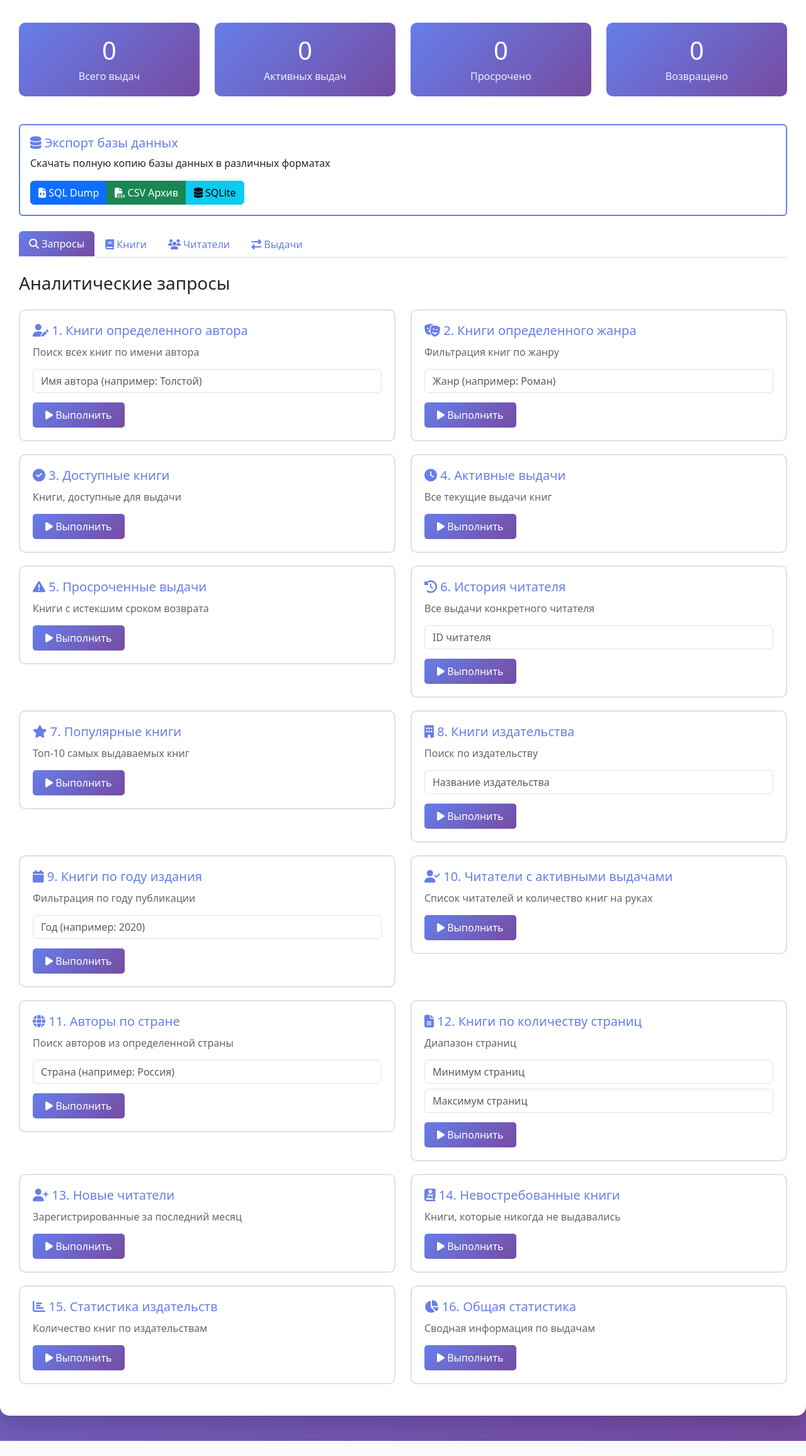
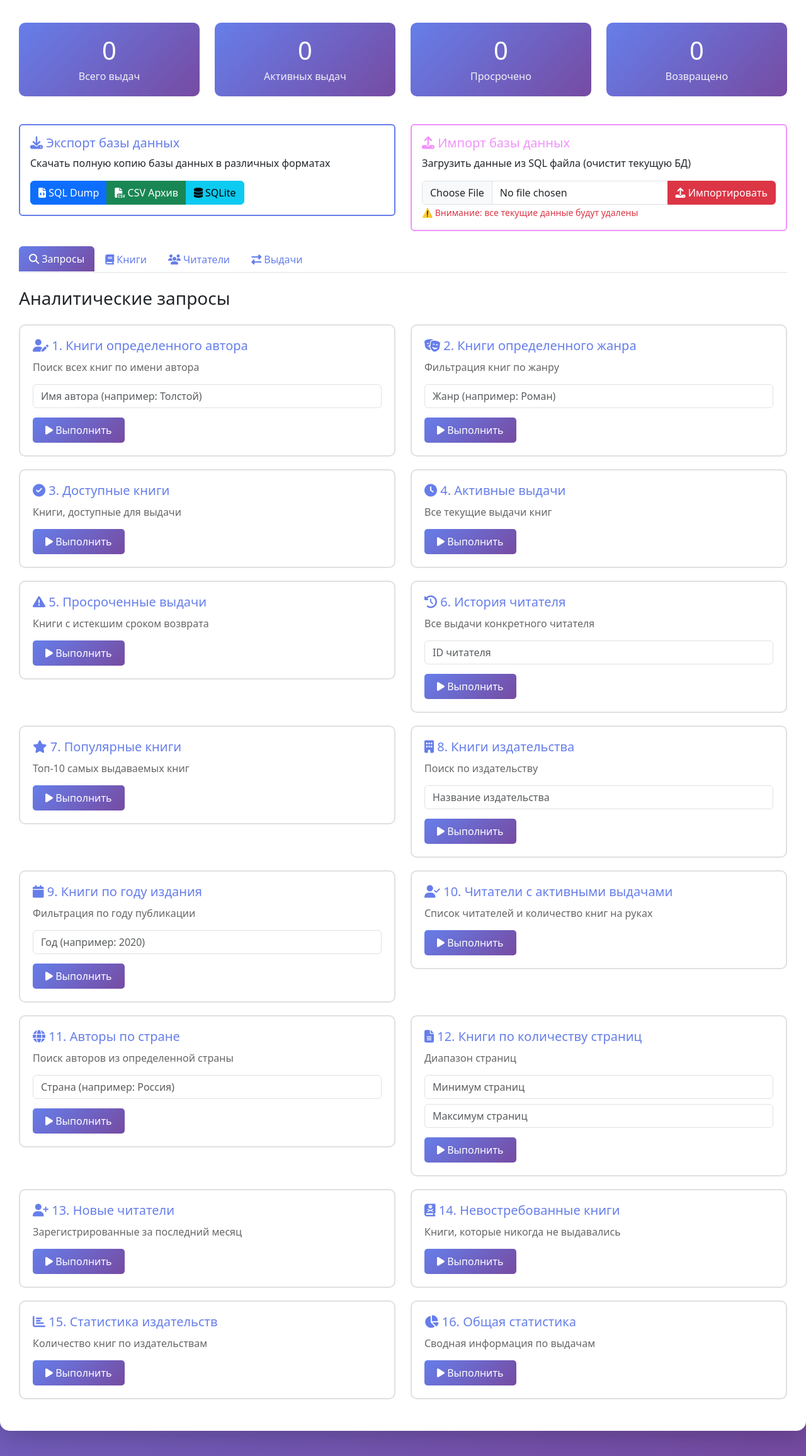
Before and after one commit to Jumango1/library-information-system-, a Flask app: page / in a window 1280 px wide. Shown: the part 197-2509 px from the top of the page at 63% size. Before the commit the page ends 2485 px from the top, so only its background shows below. Run offline with Flask 3, Linux system fonts and the light colour scheme; data that the repository does not hold is empty.

Commit message:
Добавлены функции управления БД и выдачами
- Импорт БД из SQL файла через веб-интерфейс
- Кнопка возврата книги в журнале выдач
- Автоматический пересчет статистики после возврата
- Предупреждение о просрочке при возврате
- UI разделен на экспорт/импорт (2 колонки)

Импорт очищает текущую БД и загружает данные из файла.
Возврат книги обновляет статус и увеличивает copies_available.

```diff
--- a/app/app.py
+++ b/app/app.py
@@ -770,3 +770,61 @@ def export_database_sqlite():
 
     except Exception as e:
         return jsonify({'error': str(e)}), 500
+
+@app.route('/api/import/database/sql', methods=['POST'])
+def import_database_sql():
+    """Импорт БД из SQL файла"""
+    try:
+        if 'file' not in request.files:
+            return jsonify({'error': 'Файл не найден'}), 400
+
+        file = request.files['file']
+        if file.filename == '':
+            return jsonify({'error': 'Файл не выбран'}), 400
+
+        if not file.filename.endswith('.sql'):
+            return jsonify({'error': 'Только SQL файлы'}), 400
+
+        # читаем содержимое файла
+        sql_content = file.read().decode('utf-8')
+
+        # очищаем текущую БД
+        tables = ['book_authors', 'loans', 'books', 'readers', 'authors', 'publishers']
+        for table in tables:
+            db.session.execute(text(f'DROP TABLE IF EXISTS {table} CASCADE'))
+        db.session.commit()
+
+        # выполняем SQL из файла
+        # разбиваем на отдельные команды (по точке с запятой)
+        statements = [s.strip() for s in sql_content.split(';') if s.strip()]
+
+        imported_count = 0
+        for statement in statements:
+            # пропускаем комментарии и SET команды
+            if statement.startswith('--') or statement.startswith('SET') or not statement:
+                continue
+
+            try:
+                db.session.execute(text(statement))
+                # считаем количество строк в INSERT (по количеству открывающих скобок после VALUES)
+                if 'INSERT INTO' in statement.upper():
+                    # считаем количество VALUES записей
+                    values_part = statement.upper().split('VALUES', 1)
+                    if len(values_part) > 1:
+                        # считаем количество строк по запятым между скобками
+                        imported_count += values_part[1].count('(')
+            except Exception as e:
+                # логируем ошибку но продолжаем
+                print(f"Ошибка выполнения: {statement[:50]}... - {e}")
+
+        db.session.commit()
+
+        return jsonify({
+            'success': True,
+            'imported_records': imported_count,
+            'message': 'База данных успешно импортирована'
+        })
+
+    except Exception as e:
+        db.session.rollback()
+        return jsonify({'error': str(e)}), 500
--- a/app/templates/index.html
+++ b/app/templates/index.html
@@ -158,10 +158,10 @@
 
         <!-- Экспорт базы данных -->
         <div class="row mb-4">
-            <div class="col-12">
+            <div class="col-md-6">
                 <div class="card" style="border: 2px solid #667eea;">
                     <div class="card-body">
-                        <h5 class="card-title" style="color: #667eea;"><i class="fas fa-database"></i> Экспорт базы данных</h5>
+                        <h5 class="card-title" style="color: #667eea;"><i class="fas fa-download"></i> Экспорт базы данных</h5>
                         <p class="card-text">Скачать полную копию базы данных в различных форматах</p>
                         <div class="btn-group" role="group">
                             <a href="/api/export/database/sql" class="btn btn-primary" download>
@@ -174,6 +174,23 @@
                                 <i class="fas fa-database"></i> SQLite
                             </a>
                         </div>
+                    </div>
+                </div>
+            </div>
+            <div class="col-md-6">
+                <div class="card" style="border: 2px solid #f093fb;">
+                    <div class="card-body">
+                        <h5 class="card-title" style="color: #f093fb;"><i class="fas fa-upload"></i> Импорт базы данных</h5>
+                        <p class="card-text">Загрузить данные из SQL файла (очистит текущую БД)</p>
+                        <form id="importForm" enctype="multipart/form-data">
+                            <div class="input-group">
+                                <input type="file" class="form-control" id="sqlFile" accept=".sql" required>
+                                <button type="submit" class="btn btn-danger">
+                                    <i class="fas fa-upload"></i> Импортировать
+                                </button>
+                            </div>
+                            <small class="text-danger">⚠️ Внимание: все текущие данные будут удалены</small>
+                        </form>
                     </div>
                 </div>
             </div>
@@ -444,6 +461,46 @@
         let currentQuery = '';
         let currentParams = '';
 
+        // Обработчик импорта БД
+        document.addEventListener('DOMContentLoaded', function() {
+            document.getElementById('importForm').addEventListener('submit', function(e) {
+                e.preventDefault();
+
+                if (!confirm('⚠️ ВСЕ ТЕКУЩИЕ ДАННЫЕ БУДУТ УДАЛЕНЫ!\n\nПродолжить импорт?')) {
+                    return;
+                }
+
+                const fileInput = document.getElementById('sqlFile');
+                const file = fileInput.files[0];
+
+                if (!file) {
+                    alert('Выберите SQL файл');
+                    return;
+                }
+
+                const formData = new FormData();
+                formData.append('file', file);
+
+                fetch('/api/import/database/sql', {
+                    method: 'POST',
+                    body: formData
+                })
+                .then(response => response.json())
+                .then(data => {
+                    if (data.success) {
+                        alert('База данных успешно импортирована!\n' +
+                              'Импортировано записей: ' + data.imported_records);
+                        location.reload();
+                    } else {
+                        alert('Ошибка импорта: ' + (data.error || 'Неизвестная ошибка'));
+                    }
+                })
+                .catch(error => {
+                    alert('Ошибка: ' + error);
+                });
+            });
+        });
+
         // Загрузка статистики при загрузке страницы
         document.addEventListener('DOMContentLoaded', function() {
             loadStatistics();
@@ -610,10 +667,14 @@
                 .then(response => response.json())
                 .then(data => {
                     let html = '<table class="table table-striped table-hover"><thead class="table-dark"><tr>';
-                    html += '<th>ID</th><th>Книга</th><th>Читатель</th><th>Дата выдачи</th><th>Срок возврата</th><th>Статус</th></tr></thead><tbody>';
+                    html += '<th>ID</th><th>Книга</th><th>Читатель</th><th>Дата выдачи</th><th>Срок возврата</th><th>Статус</th><th>Действия</th></tr></thead><tbody>';
 
                     data.forEach(loan => {
                         const statusClass = loan.status === 'active' ? 'bg-warning' : 'bg-success';
+                        const returnButton = loan.status === 'active'
+                            ? `<button class="btn btn-sm btn-success" onclick="returnBook(${loan.id})">Вернуть</button>`
+                            : '<span class="text-muted">Возвращена</span>';
+
                         html += `<tr>
                             <td>${loan.id}</td>
                             <td>${loan.book}</td>
@@ -621,6 +682,7 @@
                             <td>${loan.loan_date}</td>
                             <td>${loan.due_date}</td>
                             <td><span class="badge ${statusClass}">${loan.status}</span></td>
+                            <td>${returnButton}</td>
                         </tr>`;
                     });
 
@@ -628,6 +690,26 @@
                     document.getElementById('loansTable').innerHTML = html;
                 });
         }
+
+        // Возврат книги
+        function returnBook(loanId) {
+            if (!confirm('Вернуть книгу?')) return;
+
+            fetch(`/api/loan/return/${loanId}`, { method: 'POST' })
+                .then(response => response.json())
+                .then(data => {
+                    if (data.success) {
+                        alert(data.was_overdue
+                            ? `Книга возвращена с опозданием на ${data.days_overdue} дней`
+                            : 'Книга успешно возвращена');
+                        loadLoans();
+                        loadStatistics();
+                    } else {
+                        alert('Ошибка: ' + (data.error || 'Неизвестная ошибка'));
+                    }
+                })
+                .catch(error => alert('Ошибка: ' + error));
+        }
     </script>
 </body>
 </html>
```
